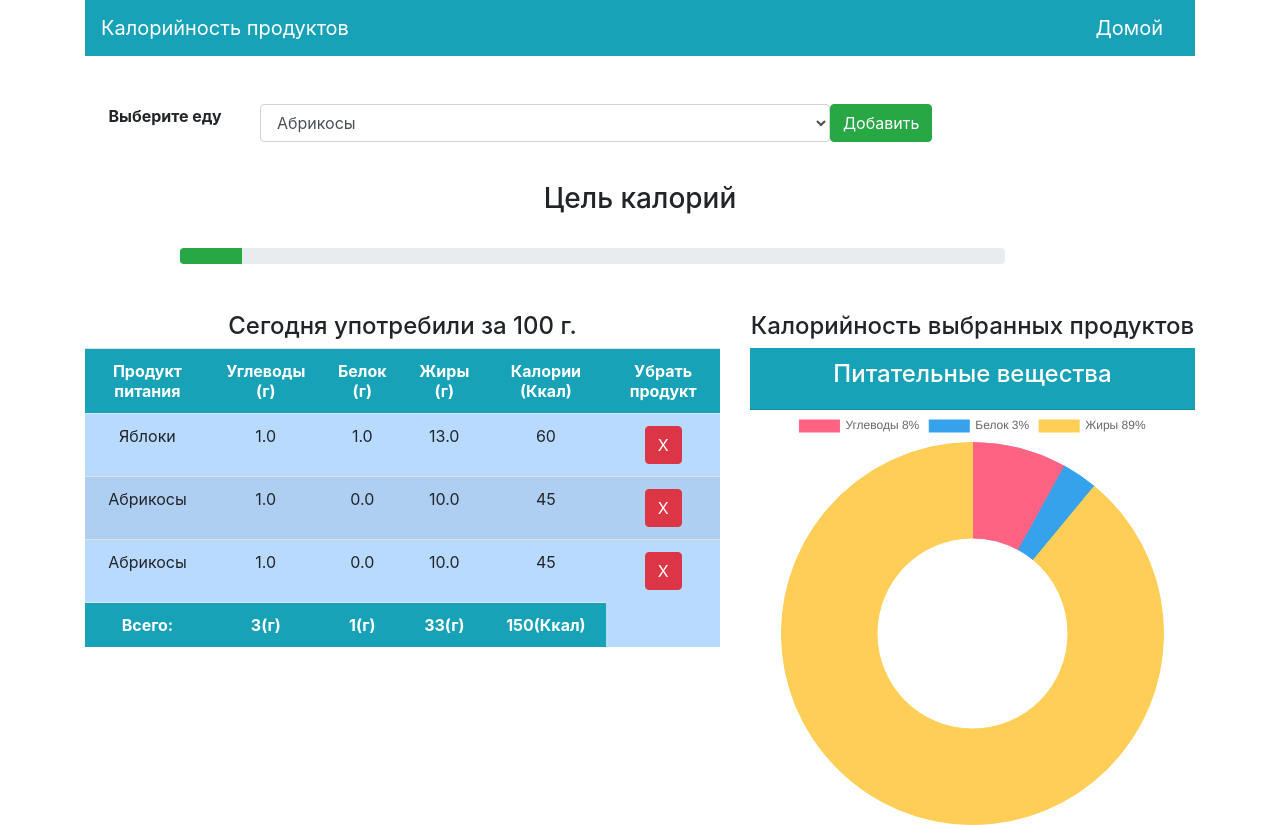
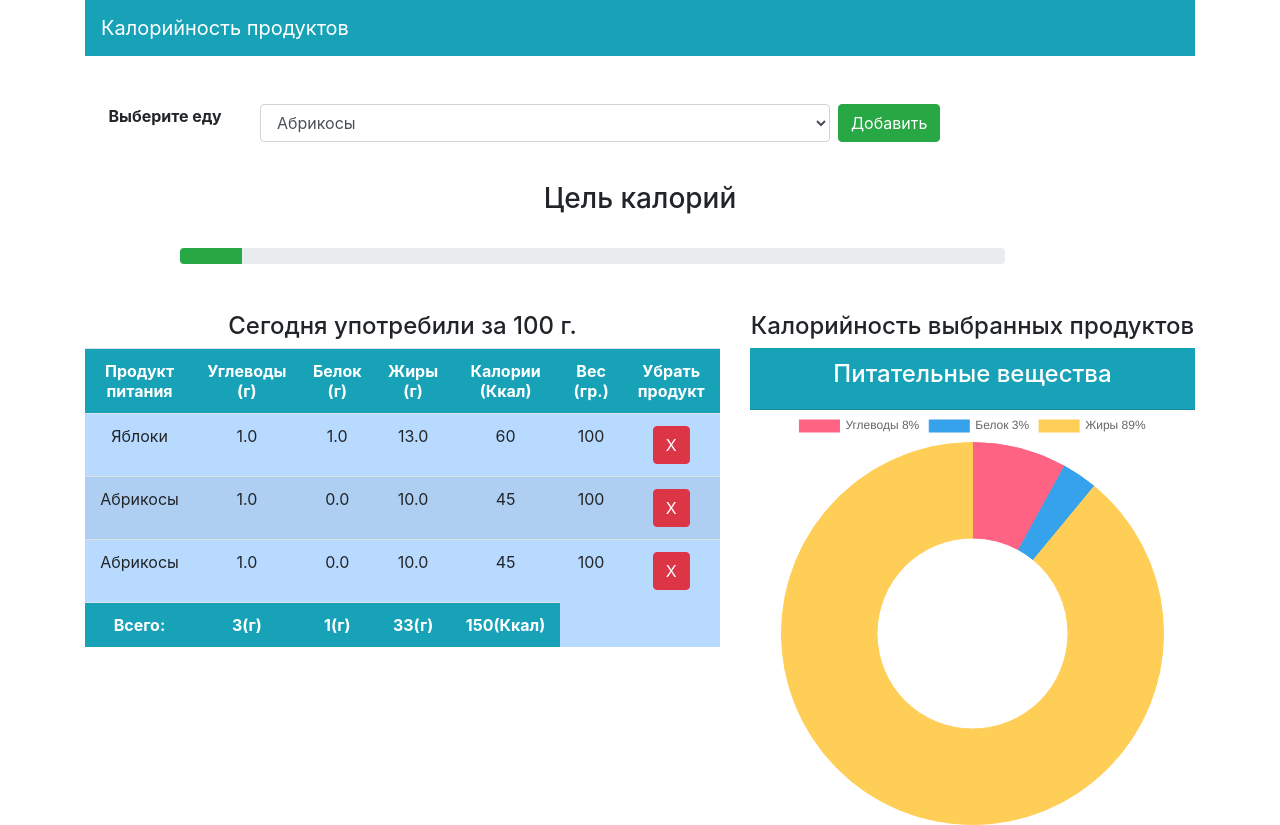
Before and after one commit to AndriuBalashenko/Calorie_counter, a Django app: page / in a window 1280 px wide. Run offline with Django 3.2, Linux system fonts and the light colour scheme; a user stored in the database is signed in; data comes from the database, SQL or seed files in the repository; both versions use the stored data as it was after the commit; some libraries are stand-ins or nearby versions.

Commit message:
fix(myapp): добаления веса

```diff
--- a/myapp/models.py
+++ b/myapp/models.py
@@ -7,13 +7,14 @@ class Food(models.Model):
     def __str__(self):
         return self.name
 
-    name = models.CharField(max_length=100)
+    name = models.CharField(max_length = 100)
     carbs = models.FloatField()
     protein = models.FloatField()
     fats = models.FloatField()
     calories = models.IntegerField()
+    weight = models.IntegerField( default = 100)
 
 
 class Consume(models.Model):
-    user = models.ForeignKey(User, on_delete=models.CASCADE)
-    food_consumed = models.ForeignKey(Food, on_delete=models.CASCADE)
+    user = models.ForeignKey(User, on_delete = models.CASCADE)
+    food_consumed = models.ForeignKey(Food, on_delete = models.CASCADE)
--- a/myapp/templates/myapp/index.html
+++ b/myapp/templates/myapp/index.html
@@ -11,7 +11,7 @@
             <div class="col-md-12">
                 <nav class="navbar navbar-dark bg-info">
                     <span class="navbar-brand">Калорийность продуктов</span>
-                    <a href="{% url 'index' %}" class="navbar-brand">Домой</a>
+                    <a href="{% url 'index' %}" class="navbar-brand"></a>
                 </nav>
             </div>
         </div>
@@ -31,7 +31,8 @@
                             <option value="{{food.name}}">{{food.name}}</option>
                             {% endfor %}
                         </select>
-                        <button class="btn btn-success" type="submit">Добавить</button>
+
+                        &ensp;<button class="btn btn-success" type="submit">Добавить</button>
                     </div>
                 </form>
             </div>
@@ -66,15 +67,17 @@
                         <th style="text-align:center">Белок (г)</th>
                         <th style="text-align:center">Жиры (г)</th>
                         <th style="text-align:center">Калории (Ккал)</th>
+                        <th style="text-align:center">Вес (гр.) </th>
                         <th style="text-align:center">Убрать продукт</th>
                     </tr>
                     {% for c in consumed_food %}
                     <tr>
                         <td style="text-align:center">{{c.food_consumed.name}}</td>
-                        <td style="text-align:center">{{c.food_consumed.carbs}}</td>
+                        <td style="text-align:center">{{c.food_consumed.carbs }}</td>
                         <td style="text-align:center">{{c.food_consumed.protein}}</td>
                         <td style="text-align:center">{{c.food_consumed.fats}}</td>
                         <td style="text-align:center">{{c.food_consumed.calories}}</td>
+                        <td style="text-align:center">{{c.food_consumed.weight}}</td>
                         <td style="text-align:center"><a class="btn btn-danger" href="{% url 'delete' c.pk %}">X</a>
                         </td>
                     </tr>
```
Also changed, not shown: myapp/views.py (+6 -5 lines), requirements.txt (+8 -2 lines), db.sqlite3.
